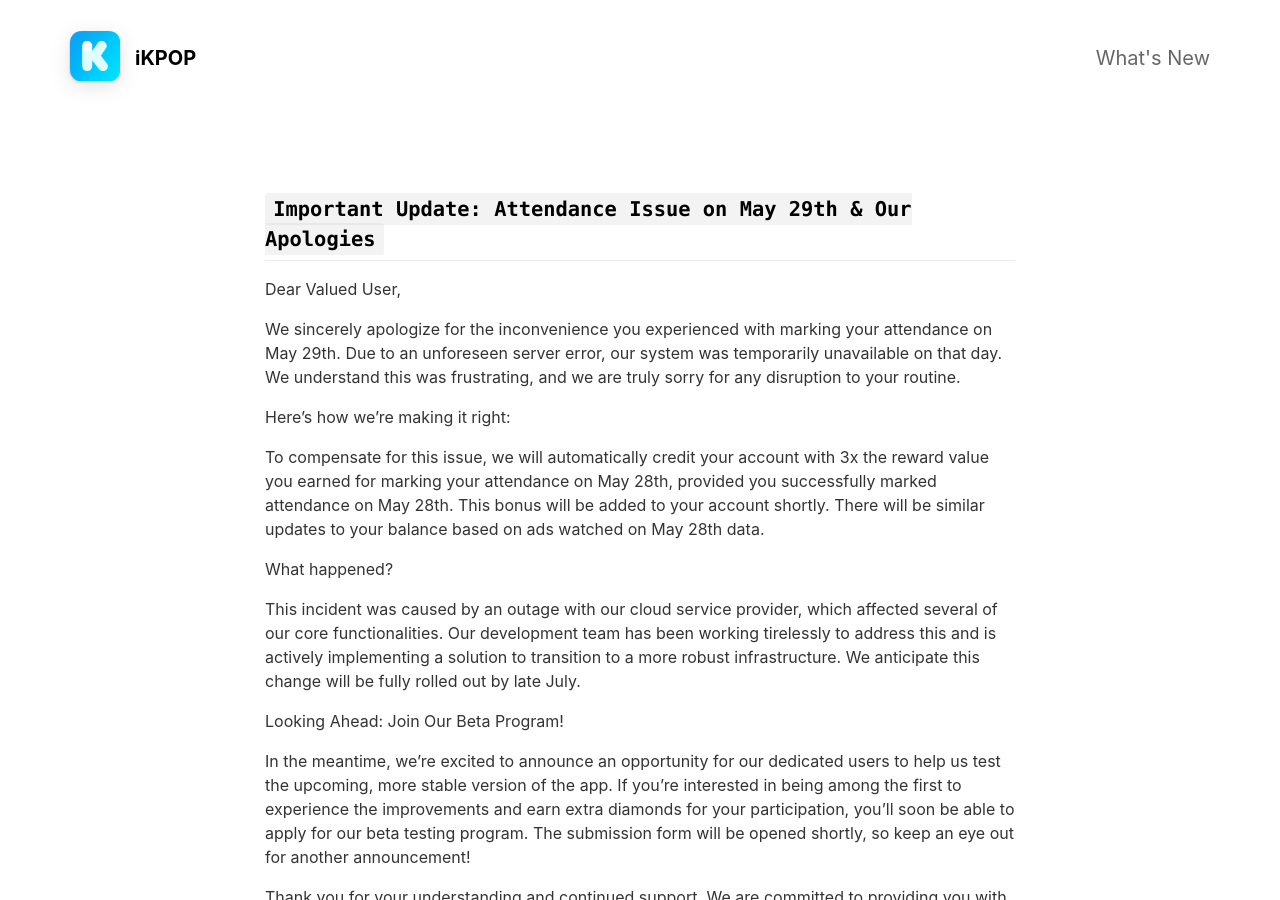
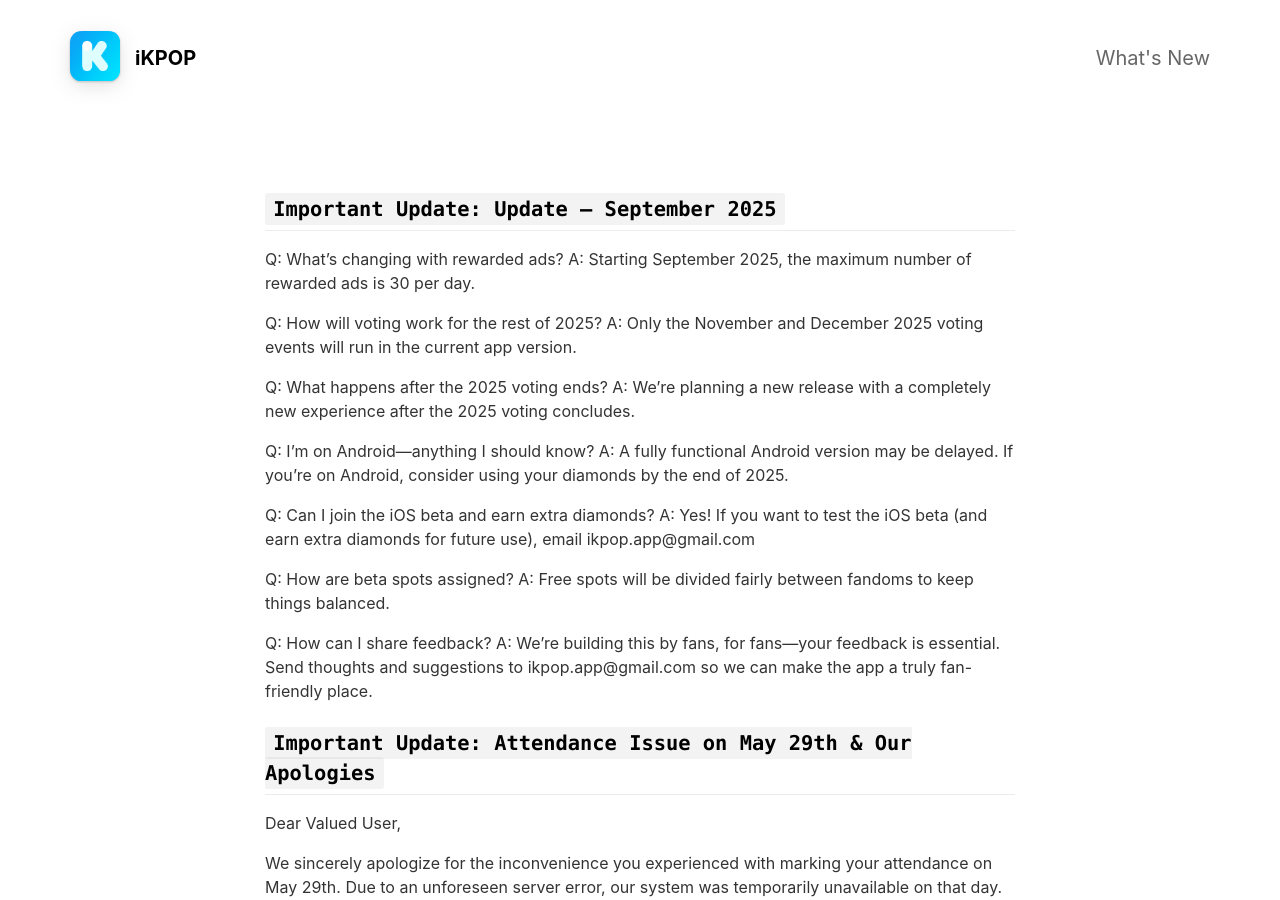
Before and after one commit to kapp7/app, a Jekyll site: the page built from _pages/qa.md, in a window 1280 px wide and 900 px high. Built offline with Jekyll 4.4.1, drawn with Linux system fonts in a browser that asks for light colours; nearby versions of some CDN libraries.

Commit message:
Update qa.md

```diff
--- a/_pages/qa.md
+++ b/_pages/qa.md
@@ -5,6 +5,30 @@ include_in_header: false
 ---
 
 <br>
+
+## `Important Update: Update — September 2025`
+
+Q: What’s changing with rewarded ads?
+A: Starting September 2025, the maximum number of rewarded ads is 30 per day.
+
+Q: How will voting work for the rest of 2025?
+A: Only the November and December 2025 voting events will run in the current app version.
+
+Q: What happens after the 2025 voting ends?
+A: We’re planning a new release with a completely new experience after the 2025 voting concludes.
+
+Q: I’m on Android—anything I should know?
+A: A fully functional Android version may be delayed. If you’re on Android, consider using your diamonds by the end of 2025.
+
+Q: Can I join the iOS beta and earn extra diamonds?
+A: Yes! If you want to test the iOS beta (and earn extra diamonds for future use), email ikpop.app@gmail.com
+
+Q: How are beta spots assigned?
+A: Free spots will be divided fairly between fandoms to keep things balanced.
+
+Q: How can I share feedback?
+A: We’re building this by fans, for fans—your feedback is essential. Send thoughts and suggestions to ikpop.app@gmail.com
+ so we can make the app a truly fan-friendly place.
 
 ## `Important Update: Attendance Issue on May 29th & Our Apologies`
 
```
